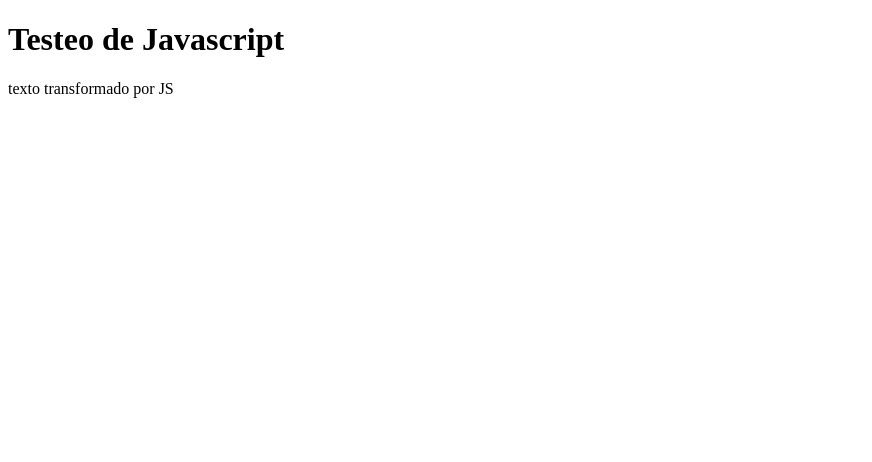
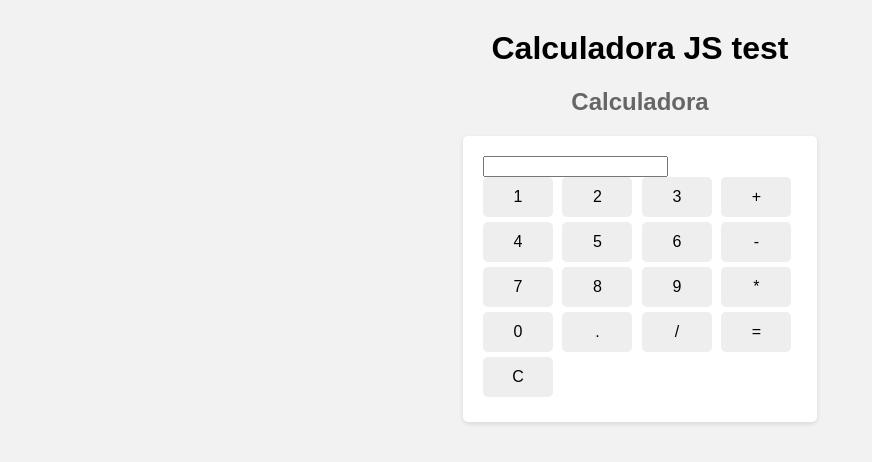
Before and after one commit to shadoblack/Tests-JAVASCRIPT, a plain HTML site: page index.html in a window 1280 px wide. Shown: the whole page, without its empty margins (0-872 px from the left). Drawn offline with Linux system fonts and the light colour scheme.

Commit message:
test calculadora

```diff
--- a/index.html
+++ b/index.html
@@ -1,17 +1,44 @@
 <!DOCTYPE html>
 <html lang="en">
+
 <head>
     <meta charset="UTF-8">
+    <meta http-equiv="X-UA-Compatible" content="IE=edge">
     <meta name="viewport" content="width=device-width, initial-scale=1.0">
-    <title>Test de JAVASCRIPT</title>
+    <title>Calculadora</title>
     <link rel="stylesheet" href="style.css">
 </head>
+
 <body>
-
-    <h1>Testeo de Javascript</h1>
-    <p id="demostracion"></p>
-
+    <h1>Calculadora JS test</h1>
+    <h2>Calculadora</h2>
+    <div class="calculadora">
+        <input type="text" id="screen" readonly>
+        <br>
+        <input type="button" value="1" onclick="add('1')">
+        <input type="button" value="2" onclick="add('2')">
+        <input type="button" value="3" onclick="add('3')">
+        <input type="button" value="+" onclick="add('+')">
+        <br>
+        <input type="button" value="4" onclick="add('4')">
+        <input type="button" value="5" onclick="add('5')">
+        <input type="button" value="6" onclick="add('6')">
+        <input type="button" value="-" onclick="add('-')">
+        <br>
+        <input type="button" value="7" onclick="add('7')">
+        <input type="button" value="8" onclick="add('8')">
+        <input type="button" value="9" onclick="add('9')">
+        <input type="button" value="*" onclick="add('*')">
+        <br>
+        <input type="button" value="0" onclick="add('0')">
+        <input type="button" value="." onclick="add('.')">
+        <input type="button" value="/" onclick="add('/')">
+        <input type="button" value="=" onclick="calcular()">
+        <br>
+        <input type="button" value="C" onclick="borrar()">
+    </div>
 
     <script src="script.js"></script>
 </body>
+
 </html>
--- a/script.js
+++ b/script.js
@@ -1,9 +1,17 @@
-var nombreDeLaVariable;
-let nombreDeLaVariable1;
-const nombreDeLaVariable2 = 'siempre definida/inicializada';
-let x, y, z;
-x = 1;
-y = 2;
-z = x + y; //ojito con la ubicacion de memoria,no recomendable
-
-document.getElementById('demostracion').innerHTML = 'texto transformado por JS'
+// Función para añadir valor a la pantalla
+function add(valor) {
+    document.getElementById('screen').value += valor;
+}
+// Función para borrar la pantalla
+function borrar() {
+    document.getElementById('screen').value = '';
+}
+// Función para calcular el resultado
+function calcular() {
+    // Obtener el valor de la pantalla
+    const screenValue = document.getElementById('screen').value;
+    // Evaluar la expresión en la pantalla y obtener el resultado
+    const resultado = eval(screenValue);
+    // Mostrar el resultado en la pantalla
+    document.getElementById('screen').value = resultado;
+}
--- a/style.css
+++ b/style.css
@@ -0,0 +1,52 @@
+body {
+    font-family: Arial, sans-serif;
+    background-color: #f2f2f2;
+  }
+
+  h1 {
+    text-align: center;
+    margin-top: 30px;
+  }
+
+  h2 {
+    text-align: center;
+    margin-top: 10px;
+    color: #666;
+  }
+
+  .calculadora {
+    width: 314px;
+    margin: 0 auto;
+    background-color: #fff;
+    padding: 20px;
+    border-radius: 5px;
+    box-shadow: 0 2px 5px rgba(0, 0, 0, 0.1);
+  }
+
+  #pantalla {
+    width: 90%;
+    padding: 10px;
+    font-size: 20px;
+    margin-bottom: 10px;
+    text-align: right;
+  }
+
+  input[type="button"] {
+    width: 70px;
+    height: 40px;
+    margin-right: 5px;
+    margin-bottom: 5px;
+    font-size: 16px;
+    background-color: #eee;
+    border: none;
+    border-radius: 5px;
+    cursor: pointer;
+  }
+
+  input[type="button"]:hover {
+    background-color: #ddd;
+  }
+
+  input[type="button"]:last-child {
+    margin-right: 0;
+  }
```
